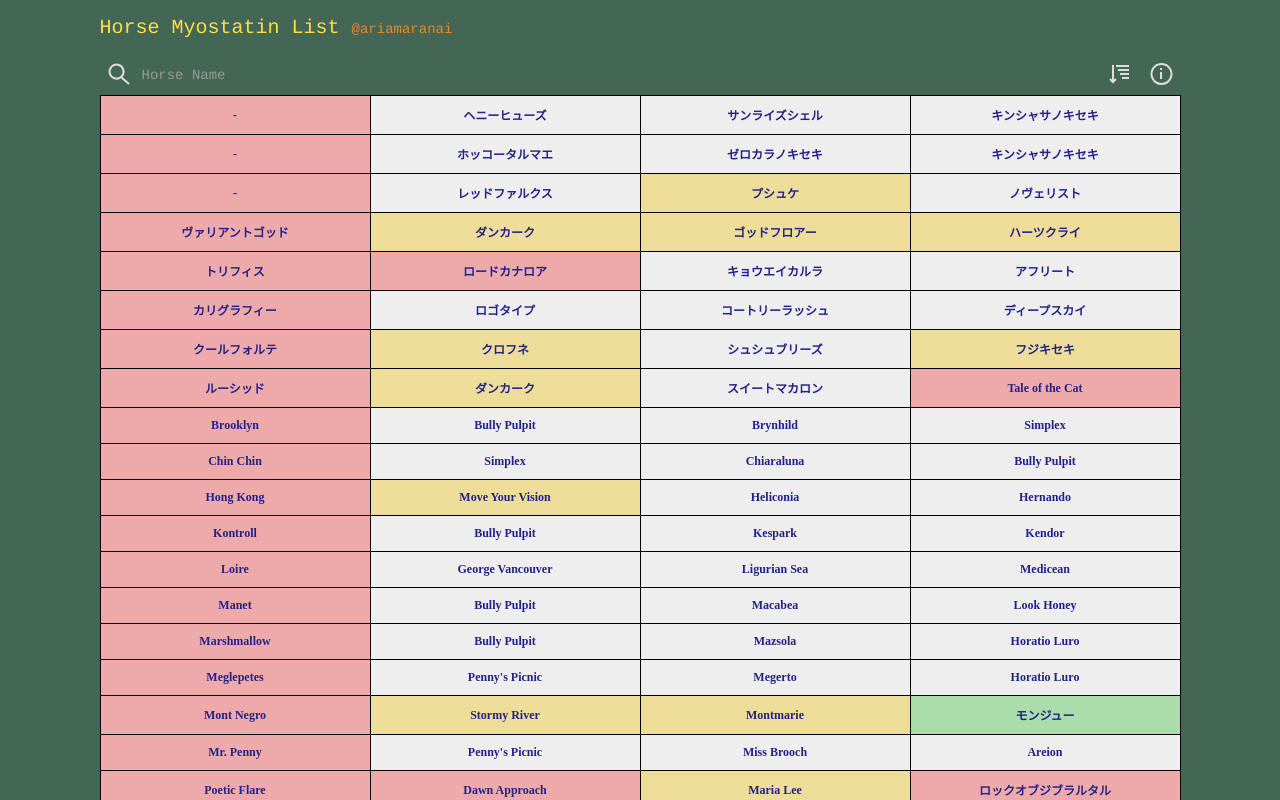
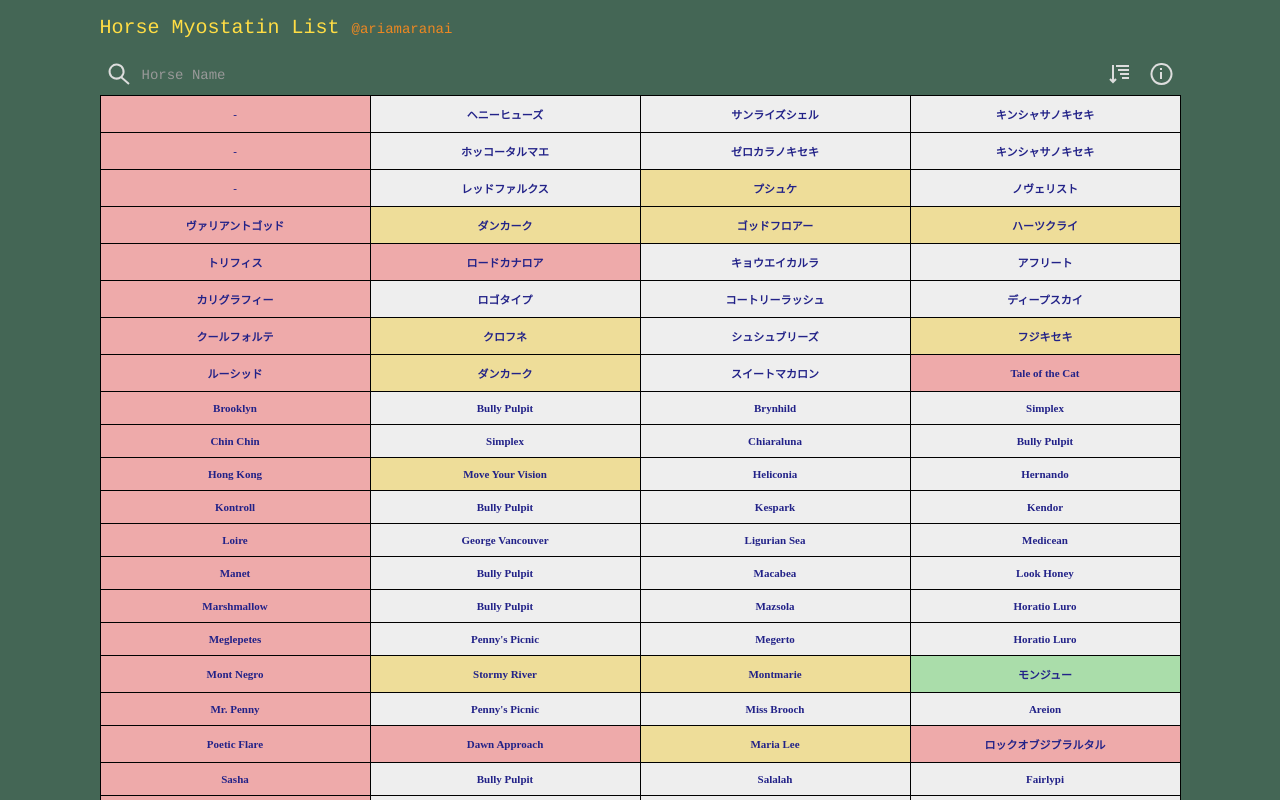
Before and after one commit to 210213216219/aaa, a plain HTML site: page index.html in a window 1280 px wide. Shown: the top 800 px of the page. Drawn offline with Linux system fonts and the light colour scheme.

Commit message:
Update main.css

```diff
--- a/main.css
+++ b/main.css
@@ -51,7 +51,7 @@ LI {
 TABLE {
   WIDTH:100%;
   BORDER-SPACING:0;
-  FONT:12PX MEIRYO UI;
+  FONT:11PX MEIRYO UI;
   COLOR:#228;
   TEXT-ALIGN:CENTER;
   BACKGROUND:#EEE;
```
